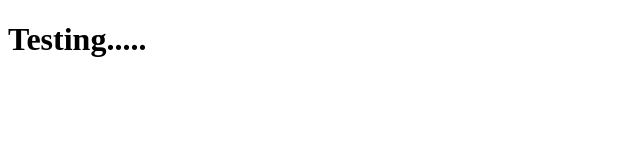
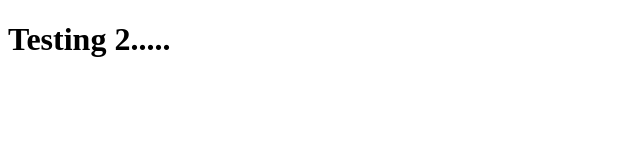
Before and after one commit to nortonlui/nortonlui.github.io, a plain HTML site: page index.html in a window 1280 px wide. Shown: the full height of the page, 0-640 px from the left. Drawn offline with Linux system fonts and the light colour scheme.

Commit message:
Another teste

```diff
--- a/index.html
+++ b/index.html
@@ -9,7 +9,7 @@
 </head>
 
 <body>
-  <h1>Testing.....</h1>
+  <h1>Testing 2.....</h1>
 
 </body>
 
```
